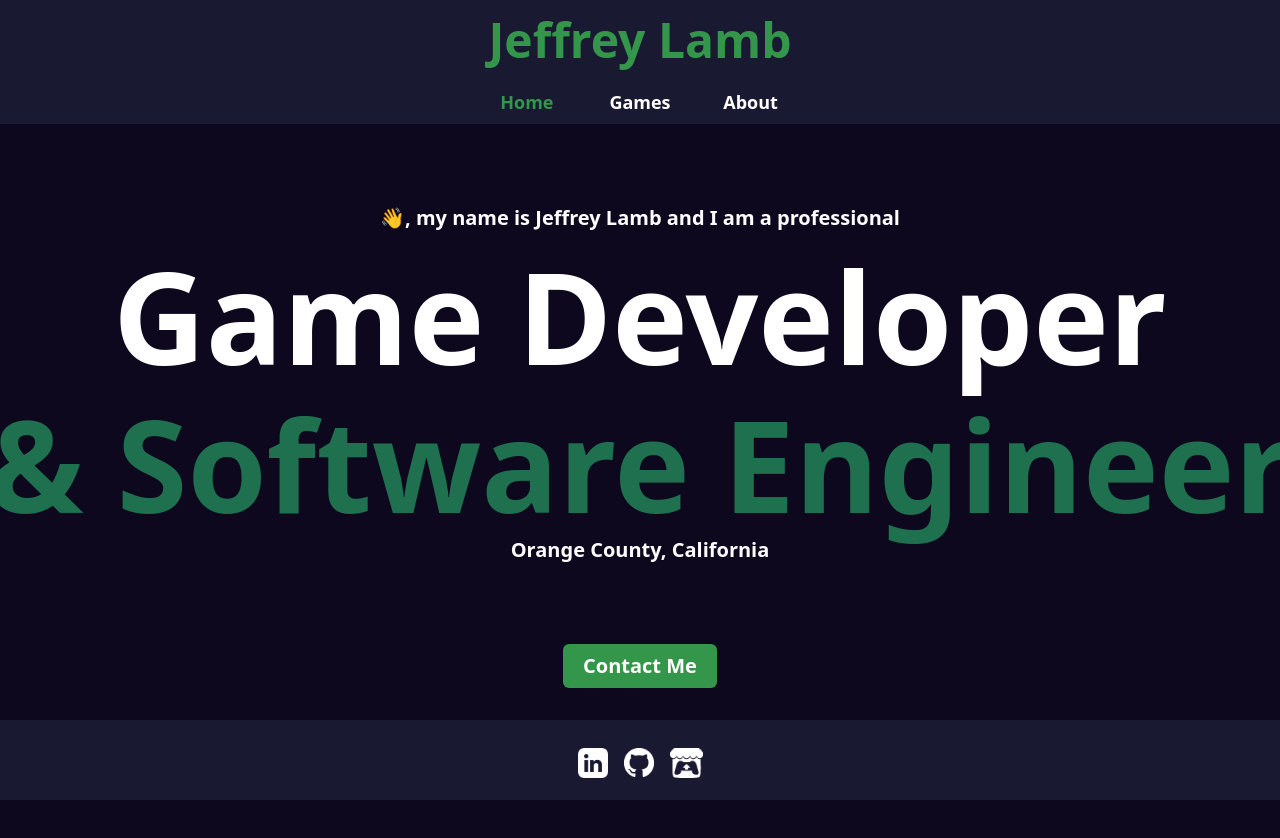
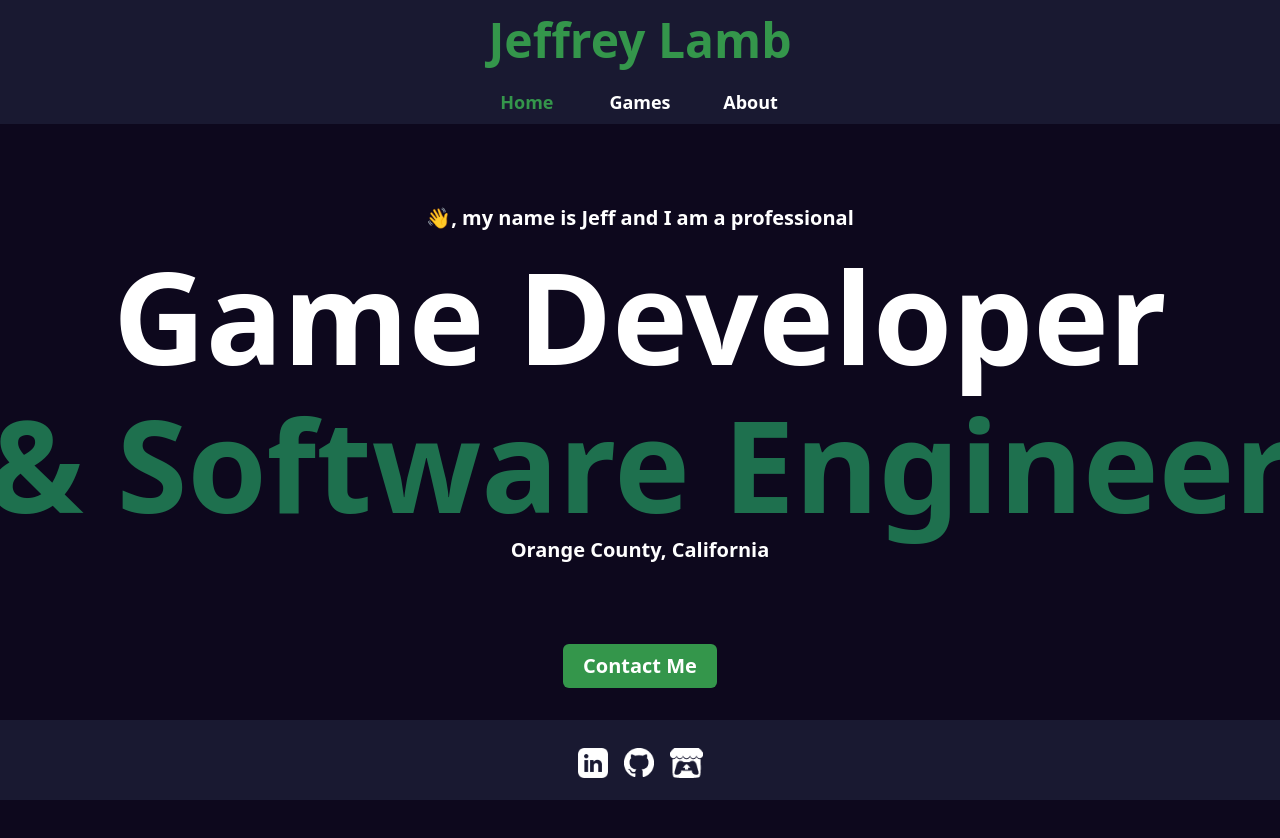
Before and after one commit to HireMeDeveloper/PortfolioSite, a Next.js app: page / in a window 1280 px wide. Shown: the top 838 px of the page. Built offline with nearby package versions, Linux system fonts and the light colour scheme.

Commit message:
changing name

```diff
--- a/src/app/page.tsx
+++ b/src/app/page.tsx
@@ -13,7 +13,7 @@ export default function Home() {
     <div className="text-white">
       <section className="flex justify-center mt-20">
         <h1 className="font-semibold lg:text-xl md:text-lg sm:text-md text-sm">
-          👋, my name is Jeffrey Lamb and I am a professional
+          👋, my name is Jeff and I am a professional
         </h1>
       </section>
       <section className="mt-2 sm:mt-3 md:mt-4 lg:mt-4 xl:mt-5 xl:text-9xl lg:text-8xl md:text-7xl sm:text-5xl text-4xl font-extrabold">
```
